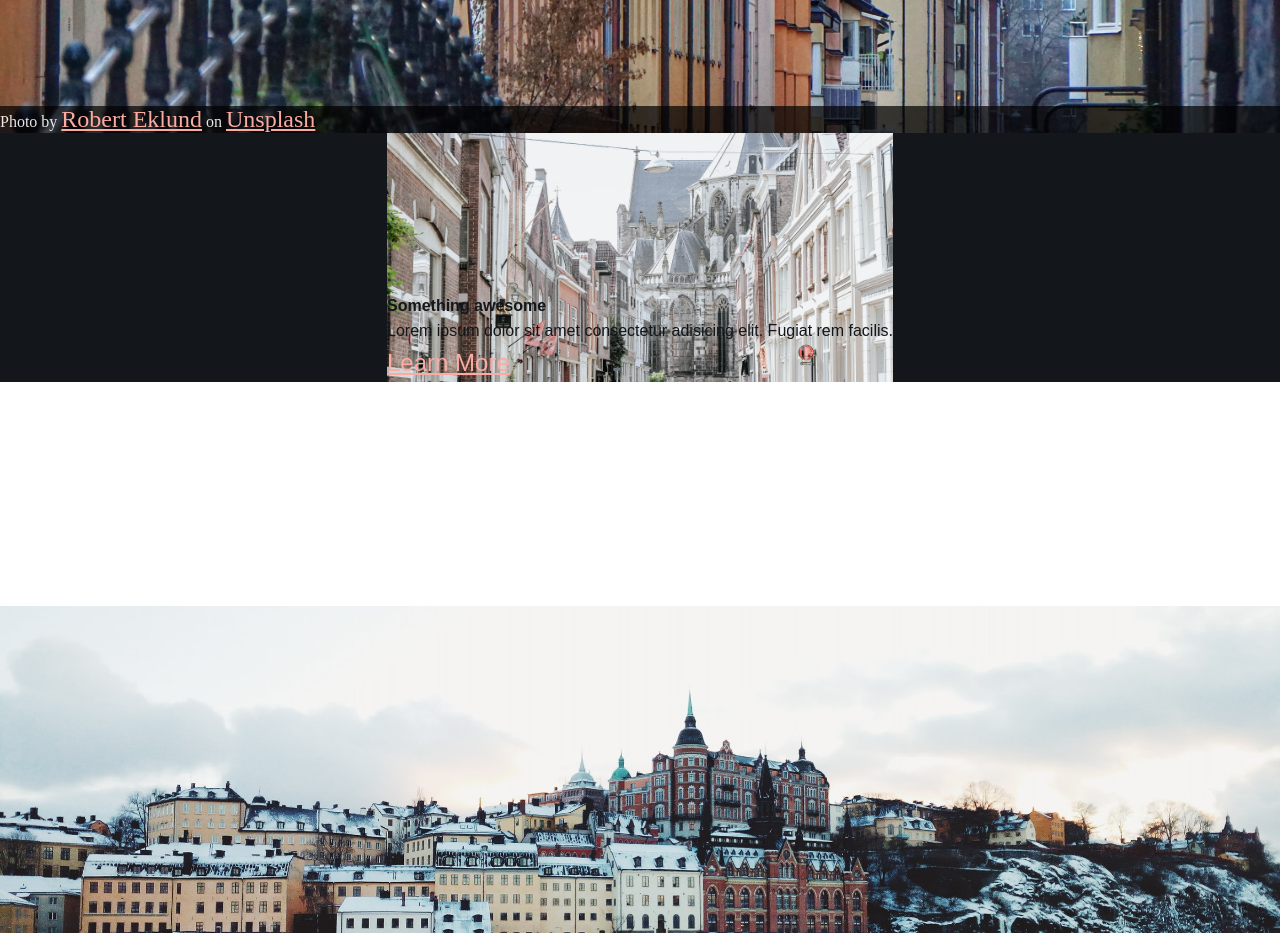
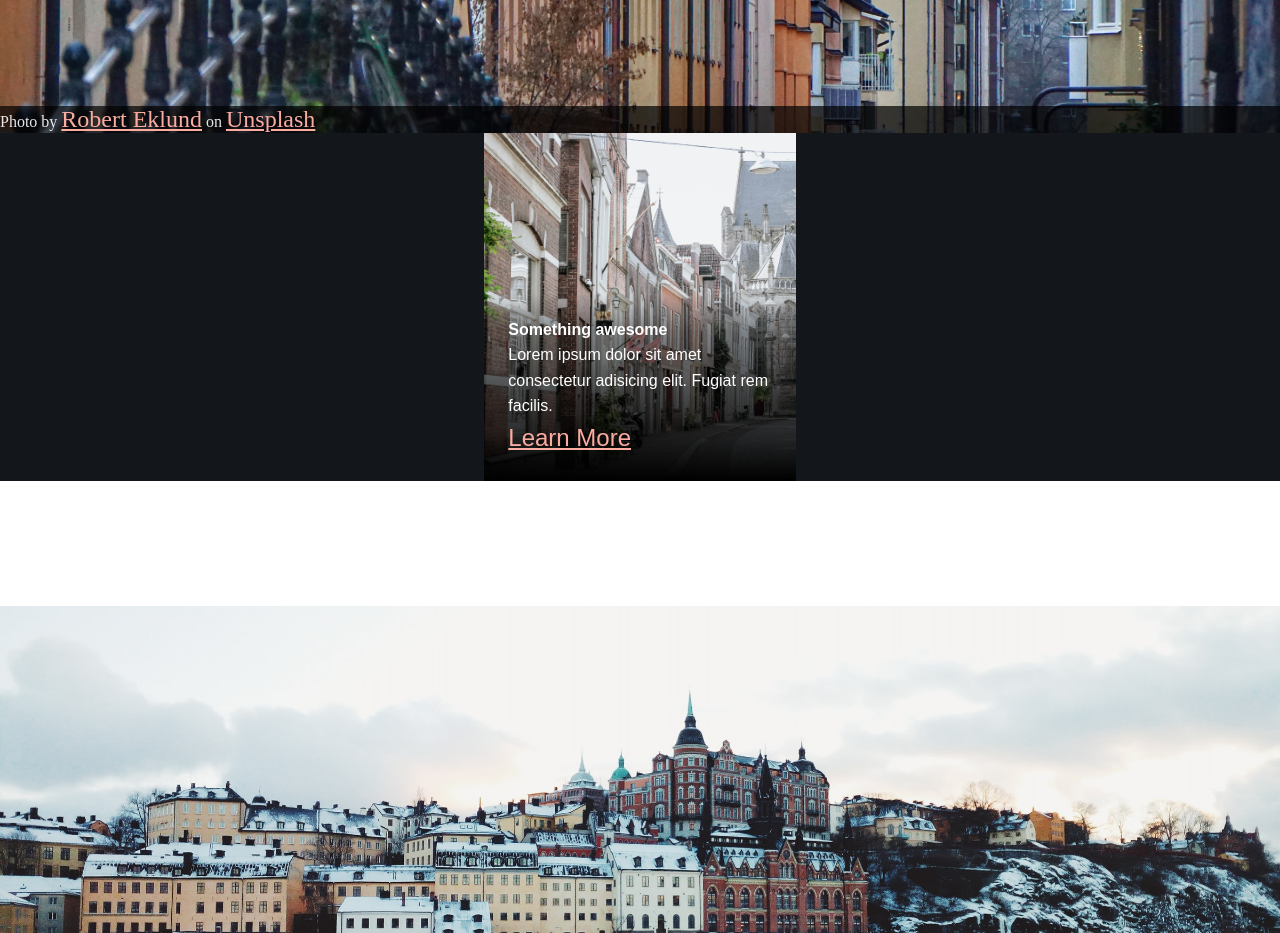
Before and after one commit to louisenorrsen/parallax-website, a plain HTML site: page index.html in a window 1280 px wide. Shown: the part 1640-2573 px from the top of the page. Drawn offline with Linux system fonts and the light colour scheme.

Commit message:
Gradient background added

```diff
--- a/index.html
+++ b/index.html
@@ -25,6 +25,7 @@
         </div>
         <div class="flip-card-container">
             <div class="card">
+                <div class="card-content">
                     <h2 class="card-title">
                     Something awesome
                     </h2>
@@ -34,6 +35,7 @@
                     <a href="#" class="button">
                     Learn More
                     </a>
+                </div>
             </div>
         </div>
     </div>
--- a/style.css
+++ b/style.css
@@ -123,13 +123,24 @@ a {
     line-height: 1.6;
 }
 
-.card-title {
-
-}
-
 .card {
-    color: var(--clr-neutral-900);
+    color: var(--clr-neutral-100);
     background-image: url(./visual-stories-micheile-fEykiYD9Vk0-unsplash.jpg);
     background-size: cover;
     padding: 10rem 0 0;
+    max-width: 35ch;
 }
+
+.card-content {
+    padding: 1.5em;
+    background: linear-gradient(
+        hsl(0 0% 0% / 0),
+        hsl(0 0% 0% / 0.4) 20%,
+        hsl(0 0% 0% / 1)
+    );
+}
+
+.card-title::after {
+    content: '';
+
+}
```
Lines whose indentation alone changed are shown as unchanged.
